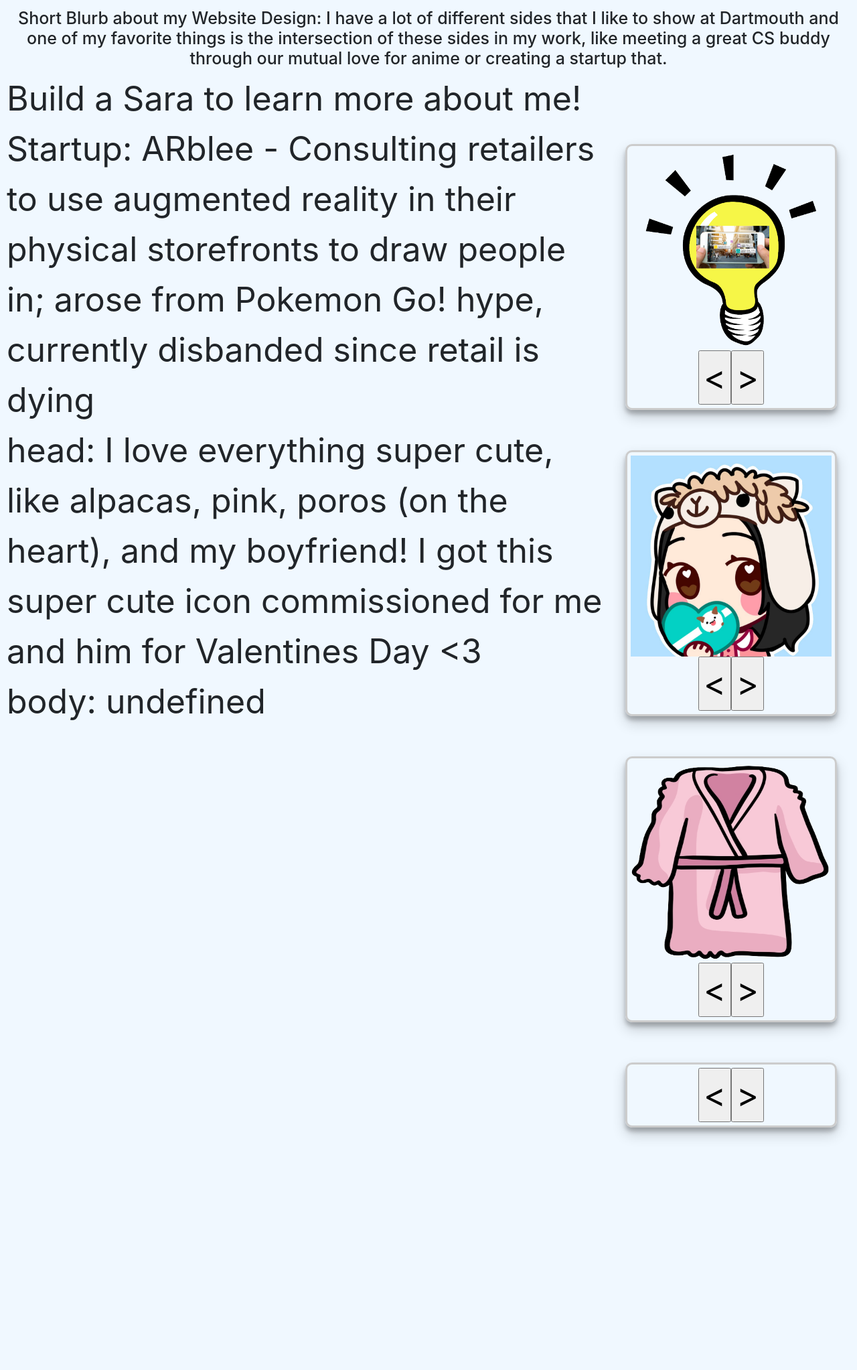
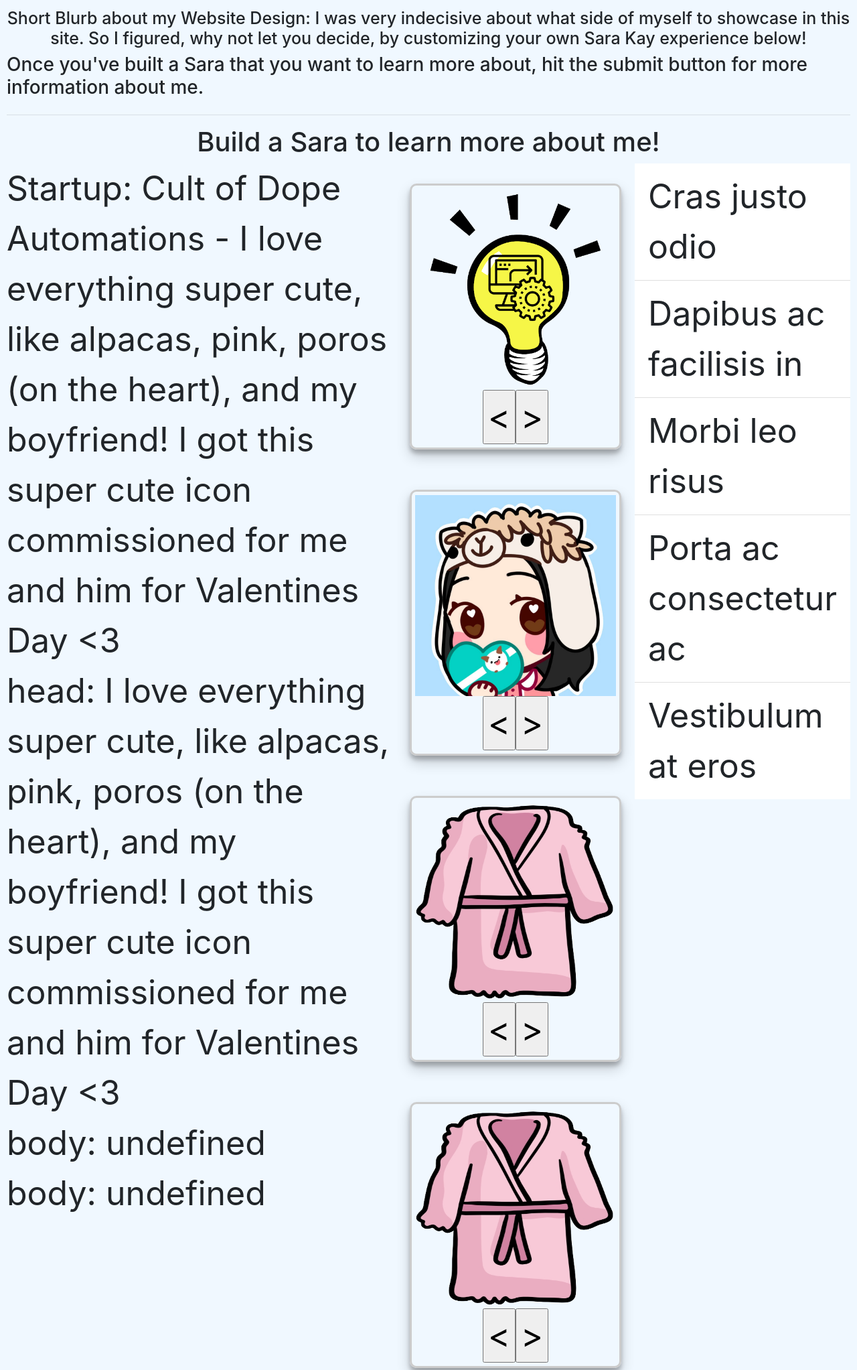
Before and after one commit to ssskay/personalsite2.0, a plain HTML site: page index.html in a window 1280 px wide. Shown: the part 623-2668 px from the top of the page at 67% size. Before the commit the page ends 2346 px from the top, so only its background shows below. Drawn offline with nearby package versions, Linux system fonts and the light colour scheme.

Commit message:
going to mess w css

```diff
--- a/index.html
+++ b/index.html
@@ -29,18 +29,27 @@
         </div>
 
         <h2>
-            Short Blurb about my Website Design: I have a lot of different sides
-            that I like to show at Dartmouth and one of my favorite things is the
-            intersection of these sides in my work, like meeting a great CS buddy
-            through our mutual love for anime or creating a startup that.
+        Short Blurb about my Website Design: I was very indecisive about what side of myself to showcase in this site.
+        So I figured, why not let you decide, by customizing your own Sara Kay experience below!
         </h2>
+        <h3>
+        Once you've built a Sara that you want to learn more about, hit the submit button for more information
+        about me.
+        </h3>
+
     </div>
+    <hr>
+
 
     <div class= "body-header">
-        Build a Sara to learn more about me!
+        <h1>
+            Build a Sara to learn more about me!
+        </h1>
+
     </div>
 
     <div class="body">
+
 
         <div class="description">
             <div id = "Idea Description">
@@ -82,16 +91,23 @@
             </div>
 
             <div class= "internal-display">
-                    <div id = "Body Image">
+                    <div id = "Accessory Image">
                         </div>
                     <div class = "button-controls">
-                        <input type="button" value="<" onclick="updateBodyLeft()">
-                        <input type="button" value=">" onclick="updateBodyRight()">
+                        <input type="button" value="<" onclick="updateAccLeft()">
+                        <input type="button" value=">" onclick="updateAccRight()">
                     </div>
                 </div>
 
         </div>
         <div class="choose">
+        <ul class="list-group list-group-flush">
+                <li class="list-group-item">Cras justo odio</li>
+                <li class="list-group-item">Dapibus ac facilisis in</li>
+                <li class="list-group-item">Morbi leo risus</li>
+                <li class="list-group-item">Porta ac consectetur ac</li>
+                <li class="list-group-item">Vestibulum at eros</li>
+            </ul>
 
         </div>
 
--- a/script.js
+++ b/script.js
@@ -2,6 +2,7 @@
   idea: 0,
   head: 0,
   body: 0,
+  acc:0,
 };
 
 
@@ -42,6 +43,13 @@
   'I love working from home in comfort',
 ];
 
+const accPics = [
+  'Pictures/body/bathrobe.png',
+];
+
+const accDescrip = [
+  "My lit baby, he's quite cute",
+];
 
 
 
@@ -139,16 +147,51 @@
   loadBody();
 }
 
+function newAcc() {
+  let fullAccDescription = 'body: ';
+  fullAccDescription += accDescrip[state.head];
+  const output = document.getElementById('Accessory Description');
+  output.innerHTML = fullAccDescription;
+}
+
+function loadAcc() {
+  const img = `<img src="${accPics[state.acc]}">`;
+  const output = document.getElementById('Accessory Image');
+  output.innerHTML = img;
+}
+
+function updateAccRight() {
+  state.acc += 1;
+  if (state.acc > accPics.length - 1) {
+    state.acc = 0;
+  }
+  newAcc();
+  loadAcc();
+}
+
+function updateAccLeft() {
+  state.acc -= 1;
+  if (state.acc < 0) {
+    state.acc = accPics.length - 1;
+  }
+  newAcc();
+  loadAcc();
+}
+
 function init() {
   console.log('window has loaded');
+  state.idea = Math.floor(Math.random() * (ideaPics.length));
   state.head = Math.floor(Math.random() * (headPics.length));
   state.body = Math.floor(Math.random() * (bodyPics.length));
+  state.acc = Math.floor(Math.random() * (accPics.length));
   newHead();
   loadHead();
   newBody();
   loadBody();
   newIdea();
   loadIdea();
+  newAcc();
+  loadAcc();
 }
 
 window.onload = init;
```
